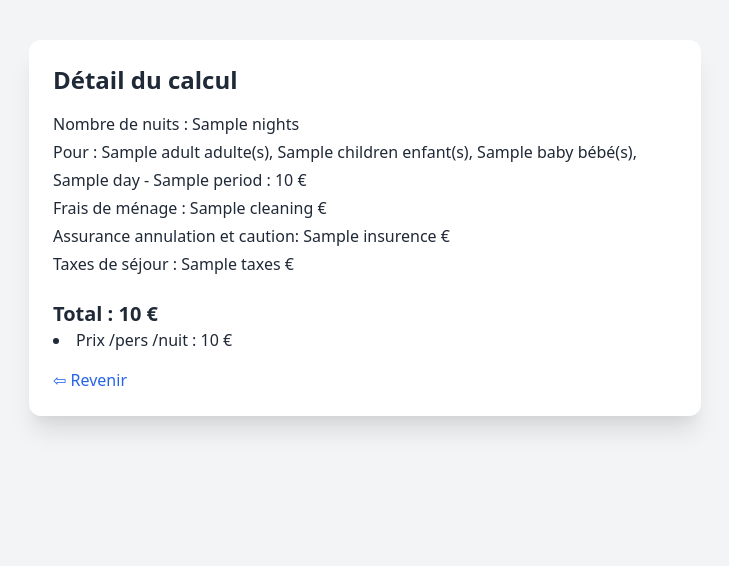
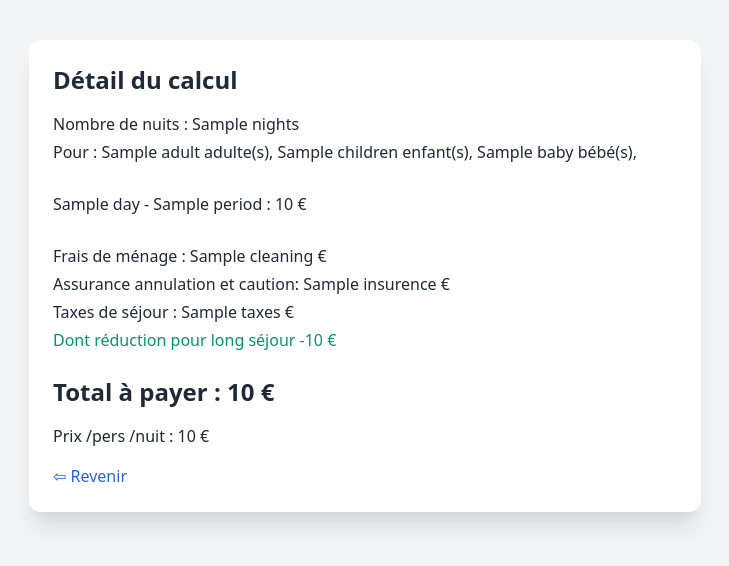
Before and after one commit to computingify/gitePriceCalculator, a Flask app: template templates/result.html in a window 1280 px wide. Shown: the top 566 px of the page, without its empty margins (275-1004 px from the left). Run offline with Flask 3, Linux system fonts and the light colour scheme; the template is opened without the code that fills it: most values are stand-ins (such as "Sample title", 1, 10 or a date in 2020).

Commit message:
Add discount amount for long stays

```diff
--- a/templates/result.html
+++ b/templates/result.html
@@ -13,9 +13,11 @@
     <ul class="space-y-1">
       <li>Nombre de nuits : {{ result.nights }}</li>
       <li>Pour : {{ result.adult }} adulte(s), {{ result.children }} enfant(s), {{ result.baby }} bébé(s),</li>
+      <br>
       {% for day, period, price in result.detail %}
       <li>{{ day }} - {{ period }} : {{ price }} €</li>
       {% endfor %}
+      <br>
       <li>Frais de ménage : {{ result.cleaning }} €</li>
       {% if result.is_insurence == False %}
       <li>Caution de 1500€ (option assurance à {{ result.insurence }} €)</li>
@@ -23,9 +25,15 @@
       <li>Assurance annulation et caution: {{ result.insurence }} €</li>
       {% endif %}
       <li>Taxes de séjour : {{ result.taxes }} €</li>
+      {% if result.discount_amount != 0 %}
+      <li class="text-green-600">Dont réduction pour long séjour -{{ result.discount_amount }} €</li>
+      {% endif %}
     </ul>
-    <div class="mt-6 text-xl font-semibold">Total : {{ result.total }} €</div>
-    <li>Prix /pers /nuit : {{ result.peopleNightPrice }} €</li>
+    <br>
+    <h1 class="text-2xl font-bold mb-4">Total à payer : {{ result.total }} €</h1>
+    <ul class="space-y-1">
+      <li>Prix /pers /nuit : {{ result.peopleNightPrice }} €</li>
+    </ul>
     <a href="/" class="inline-block mt-4 text-blue-600 hover:underline">⇦ Revenir</a>
   </div>
 </body>
```
Also changed, not shown: utils.py (+5 -3 lines).
